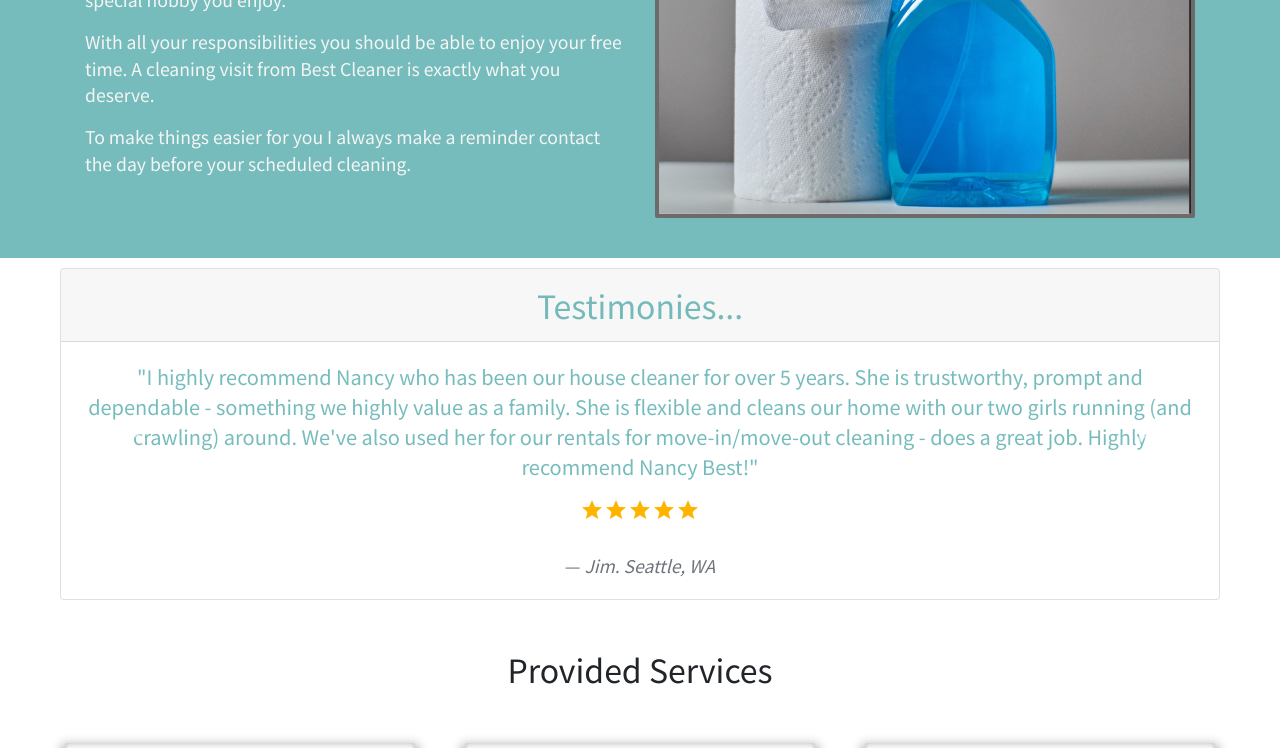
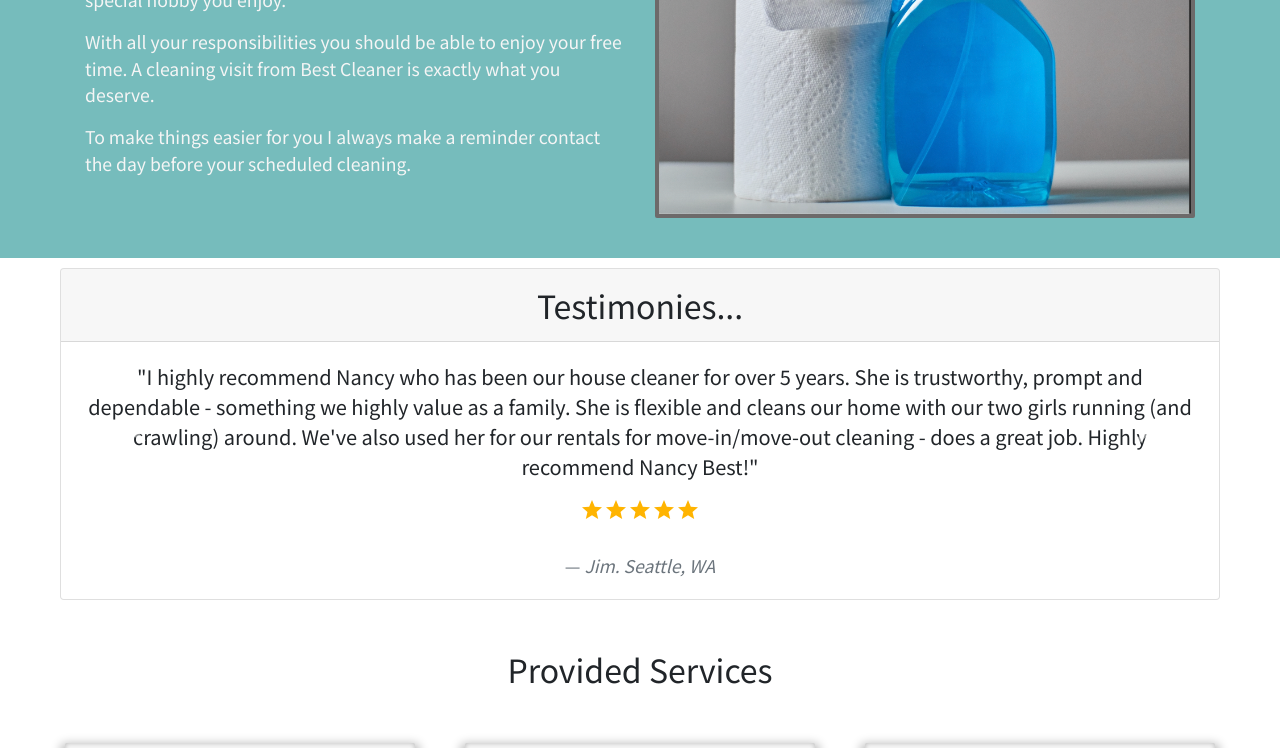
Before and after one commit to stacyburris/best-cleaner, a React (Create React App) app: page / in a window 1280 px wide. Shown: the part 1739-2487 px from the top of the page. Built offline with nearby package versions, Linux system fonts and the light colour scheme.

Commit message:
changed active color

```diff
--- a/src/App.scss
+++ b/src/App.scss
@@ -1,5 +1,5 @@
 @import "~bootstrap/scss/bootstrap";
 
-.active {
+a .active {
   color: rgba(63, 161, 161, 0.714);
 }
```
